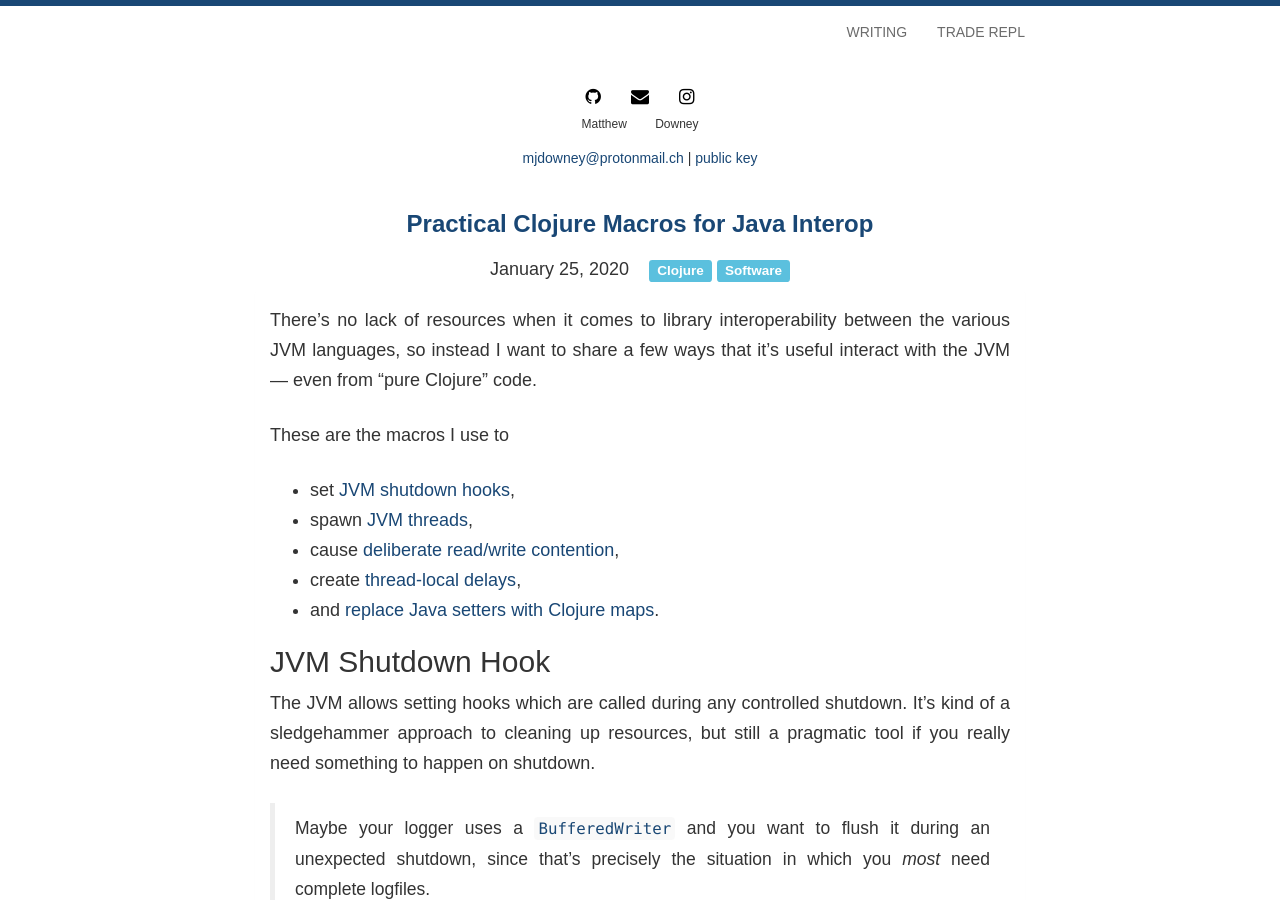
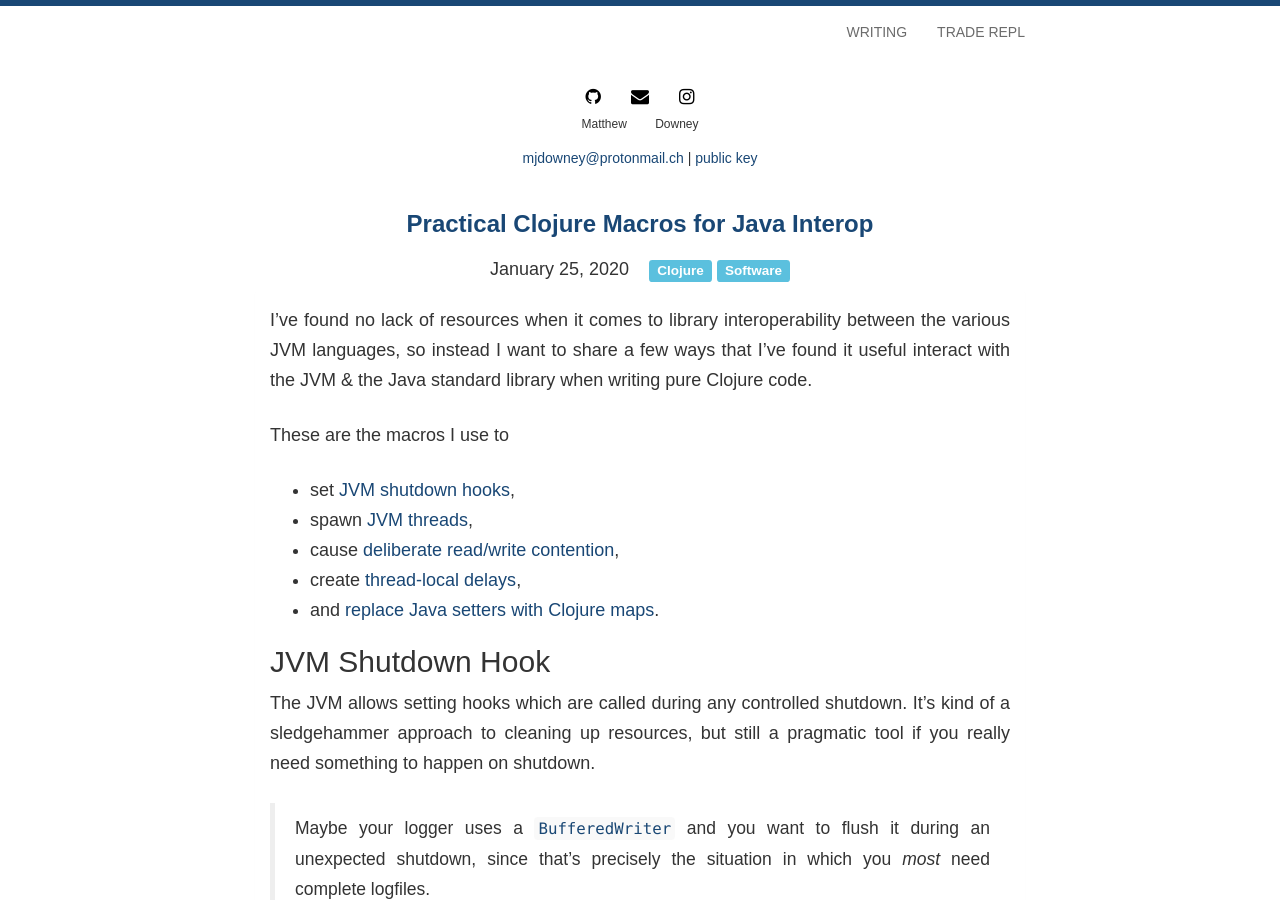
Before and after one commit to matthewdowney/matthewdowney.github.io, a Jekyll site: the page built from _posts/2020-01-25-practical-clojure-macros-java-interop.md, in a window 1280 px wide and 900 px high. Built offline with Jekyll 4.4.1, drawn with Linux system fonts in a browser that asks for light colours; some web fonts are replaced; Markdown is read by kramdown in place of the engine named in the settings; comment, search, counter and statistics services are not loaded; some of the changed text lies outside the part shown.

````diff
--- a/_posts/2020-01-25-practical-clojure-macros-java-interop.md
+++ b/_posts/2020-01-25-practical-clojure-macros-java-interop.md
@@ -6,9 +6,10 @@ tags:
  - Software
 ---
 
-There's no lack of resources when it comes to library interoperability between
-the various JVM languages, so instead I want to share a few ways that it's
-useful interact with the JVM — even from "pure Clojure" code.
+I've found no lack of resources when it comes to library interoperability between
+the various JVM languages, so instead I want to share a few ways that I've found
+it useful interact with the JVM & the Java standard library when writing pure
+Clojure code.
 
 These are the macros I use to
 
@@ -227,10 +228,14 @@ the corresponding setters:
 (defmacro setters
   [obj attrs]
   (assert (map? attrs) "Compile-time map literal")
-
   (let [capitalize (fn [coll] (map string/capitalize coll))
-        camel-case (fn [kw] (-> (name kw) (string/split #"\W") capitalize string/join))
-        setter-sym (fn [kw] (->> (camel-case kw) (str ".set") symbol))
+        camel-case (fn [kw] (-> (name kw)
+	                        (string/split #"\W")
+				capitalize
+				string/join))
+        setter-sym (fn [kw] (->> (camel-case kw)
+	                         (str ".set")
+				 symbol))
         expanded (map (fn [[a val]]
                         (if (vector? val)
                           `( ~(setter-sym a) ~@val)
@@ -238,11 +243,12 @@ the corresponding setters:
                       attrs)]
     `(doto obj# ~@expanded)))
 
-
-(setters font-object {:bold true
-                      :font-name "arial"
-                      :font-height-in-points 14
-                      :font ["large" "red"]})
+(setters
+  font-object
+  {:bold true
+   :font-name "arial"
+   :font-height-in-points 14
+   :font ["large" "red"]})
 ```
 
 > For anyone interested, you can do something similar with nested objects —
````
Also changed, not shown: other parts of _posts/2020-01-25-practical-clojure-macros-java-interop.md (+2 -2 lines).
